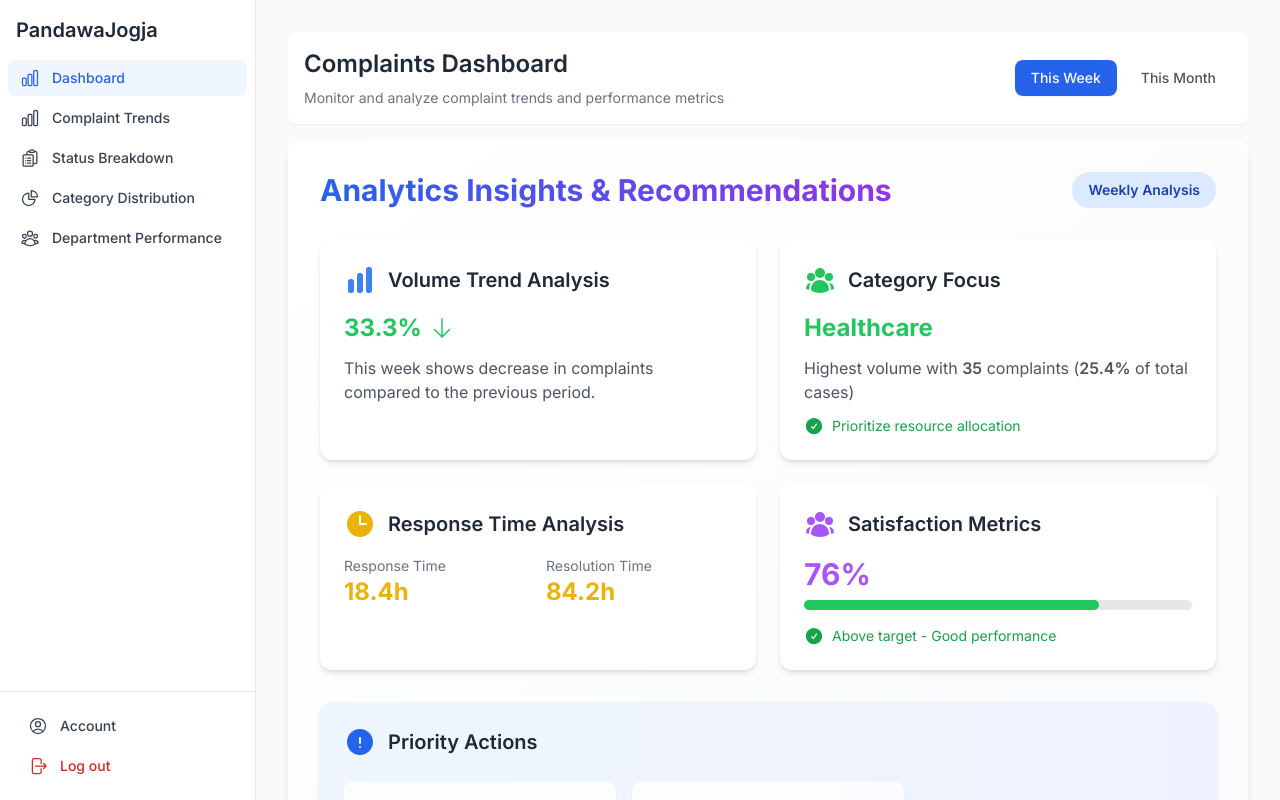
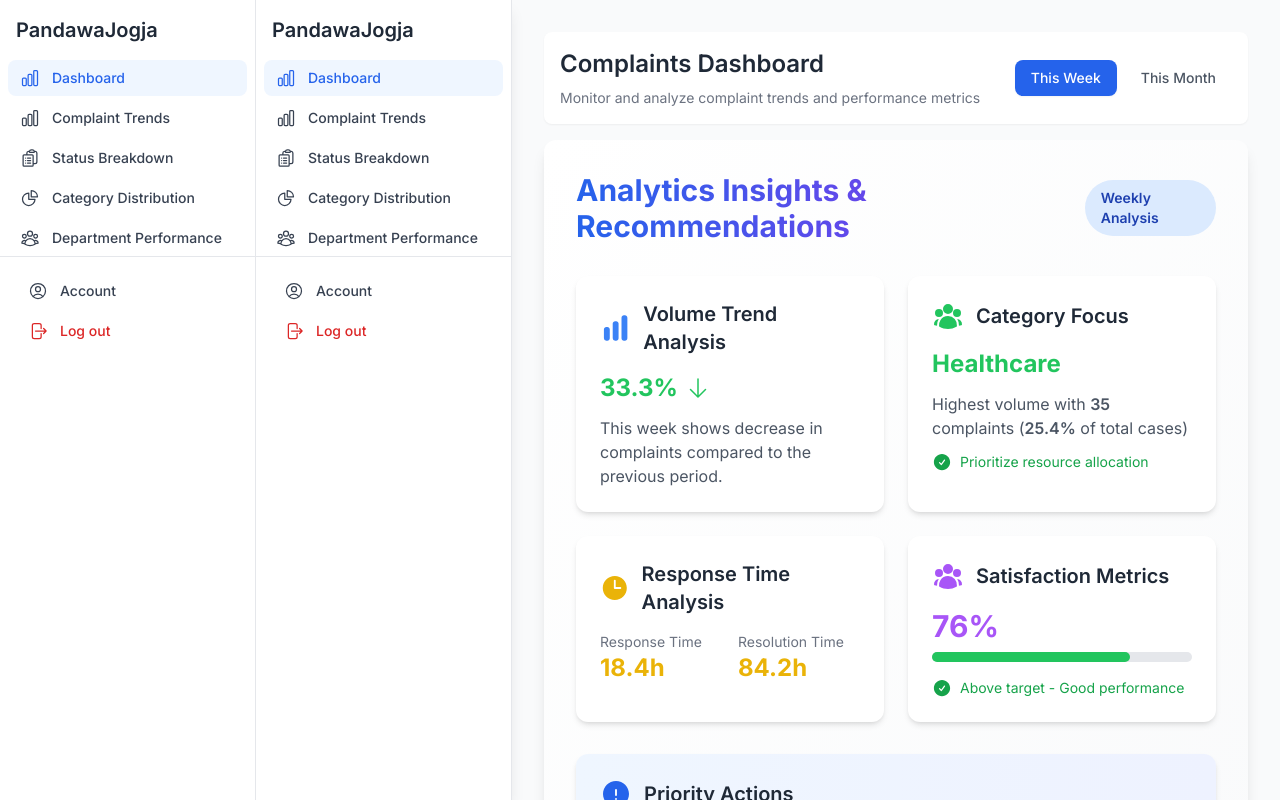
Before and after one commit to 848ill/PandawaJogja, a Next.js app: page /dashboard in a window 1280 px wide. Built offline with nearby package versions, Linux system fonts and the light colour scheme.

Commit message:
feat: implementasi sidebar responsive dengan animasi slide-in dan tombol hamburger di mobile

```diff
--- a/app/components/Sidebar.tsx
+++ b/app/components/Sidebar.tsx
@@ -10,8 +10,14 @@ import {
   UserCircleIcon,
   ArrowRightOnRectangleIcon,
 } from '@heroicons/react/24/outline';
+import React from 'react';
 
-const Sidebar = () => {
+interface SidebarProps {
+  isOpen: boolean;
+  onClose: () => void;
+}
+
+const Sidebar: React.FC<SidebarProps> = ({ isOpen, onClose }) => {
   const pathname = usePathname();
 
   const navigation = [
@@ -45,9 +51,23 @@ const Sidebar = () => {
   const isActive = (path: string) => pathname === path;
 
   return (
-    <div className="flex flex-col h-screen bg-white border-r border-gray-200 w-64">
-      <div className="p-4">
+    <>
+      {/* Overlay for mobile */}
+      <div
+        className={`fixed inset-0 bg-black bg-opacity-40 z-30 transition-opacity duration-300 md:hidden ${isOpen ? 'block' : 'hidden'}`}
+        onClick={onClose}
+      />
+      <aside
+        className={`fixed z-40 inset-y-0 left-0 w-64 bg-white border-r border-gray-200 shadow-lg transform transition-transform duration-300
+          ${isOpen ? 'translate-x-0' : '-translate-x-full'}
+          md:relative md:translate-x-0 md:w-64 md:block`}
+      >
+        <div className="p-4 flex items-center justify-between md:block">
           <h2 className="text-xl font-semibold text-gray-800">PandawaJogja</h2>
+          {/* Close button for mobile */}
+          <button className="md:hidden p-2" onClick={onClose} aria-label="Close sidebar">
+            <svg className="w-6 h-6" fill="none" stroke="currentColor" viewBox="0 0 24 24"><path strokeLinecap="round" strokeLinejoin="round" strokeWidth={2} d="M6 18L18 6M6 6l12 12" /></svg>
+          </button>
         </div>
 
         <nav className="flex-1 overflow-y-auto">
@@ -90,7 +110,8 @@ const Sidebar = () => {
             </button>
           </div>
         </div>
-    </div>
+      </aside>
+    </>
   );
 };
 
--- a/app/layout.tsx
+++ b/app/layout.tsx
@@ -1,6 +1,8 @@
 import type { Metadata } from 'next'
 import { Inter } from 'next/font/google'
 import './globals.css'
+import Sidebar from './components/Sidebar'
+import React, { useState } from 'react'
 
 const inter = Inter({ subsets: ['latin'] })
 
@@ -14,12 +16,28 @@ export default function RootLayout({
 }: Readonly<{
   children: React.ReactNode;
 }>) {
+  const [isSidebarOpen, setSidebarOpen] = useState(false)
   return (
     <html lang="en">
       <head>
         <meta name="viewport" content="width=device-width, initial-scale=1" />
       </head>
-      <body className={inter.className}>{children}</body>
+      <body className={inter.className}>
+        <div className="flex h-screen">
+          {/* Sidebar */}
+          <Sidebar isOpen={isSidebarOpen} onClose={() => setSidebarOpen(false)} />
+          {/* Hamburger button for mobile */}
+          <button
+            className="fixed top-4 left-4 z-50 p-2 bg-white rounded shadow md:hidden"
+            onClick={() => setSidebarOpen(true)}
+            aria-label="Open sidebar"
+          >
+            <svg className="w-6 h-6" fill="none" stroke="currentColor" viewBox="0 0 24 24"><path strokeLinecap="round" strokeLinejoin="round" strokeWidth={2} d="M4 6h16M4 12h16M4 18h16" /></svg>
+          </button>
+          {/* Main content */}
+          <main className="flex-1 overflow-y-auto">{children}</main>
+        </div>
+      </body>
     </html>
   )
 }
```
Lines whose indentation alone changed are shown as unchanged.
